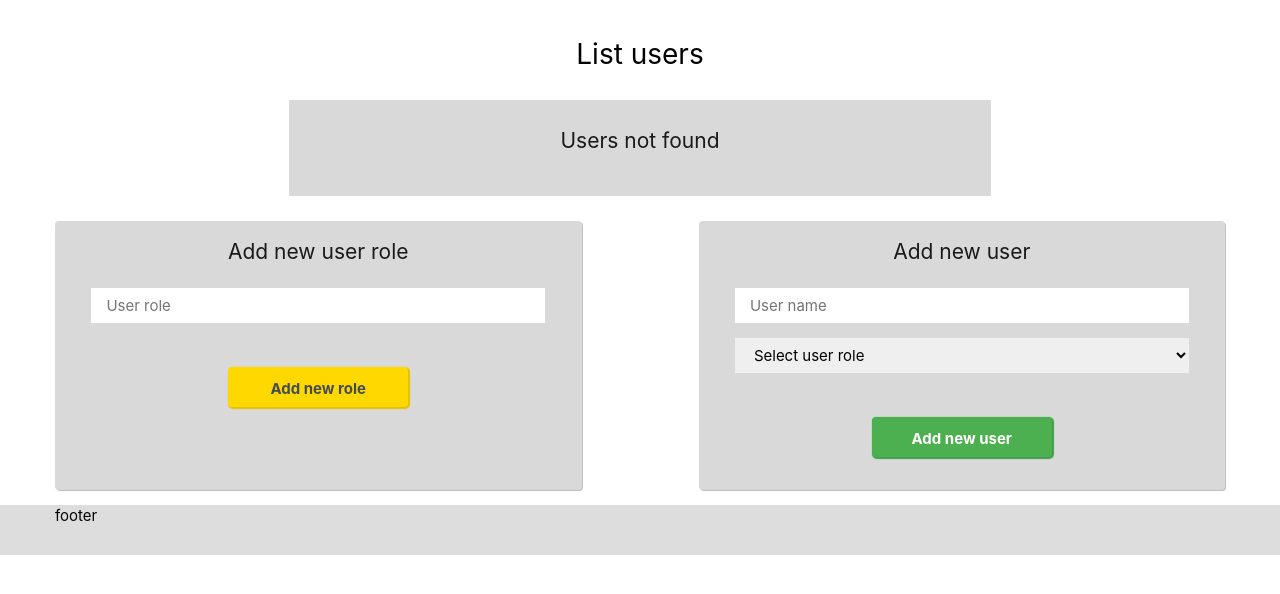
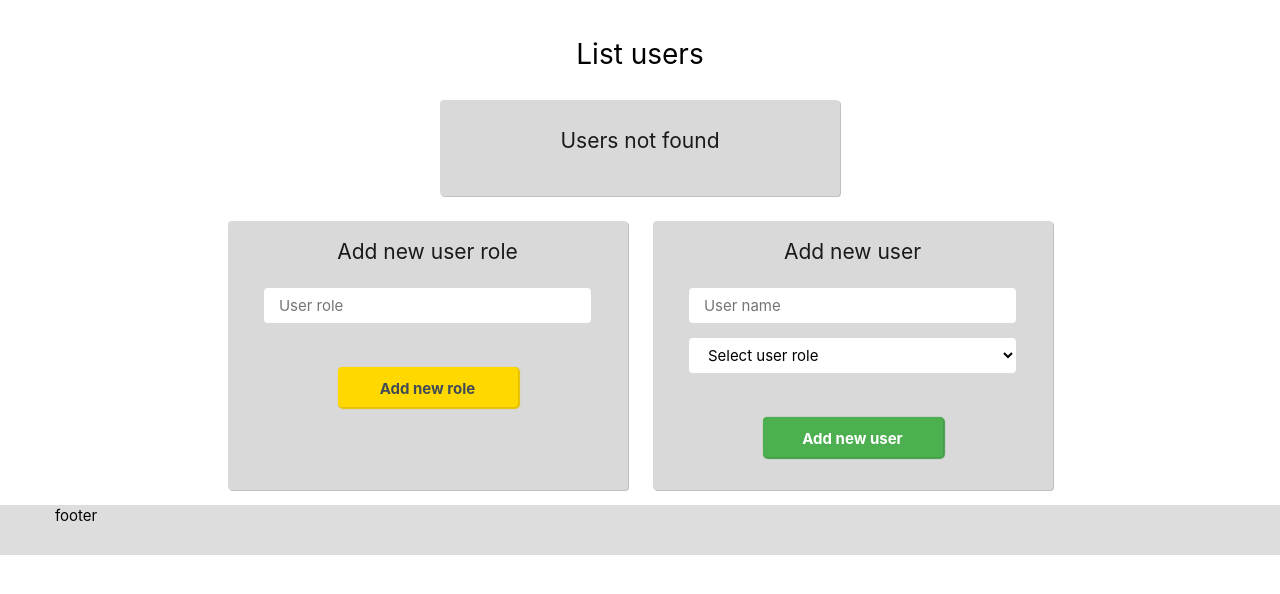
Before and after one commit to motunoff/wowvender, a PHP site: page / in a window 1280 px wide. Shown: the part 173-767 px from the top of the page. Run offline with PHP 8.4, Linux system fonts and the light colour scheme; data that the repository does not hold is empty.

Commit message:
code review

```diff
--- a/index.php
+++ b/index.php
@@ -5,6 +5,7 @@
 </head>
 <body>
 <style>
+
 	/* simple reset css*/
 
 	html {
@@ -377,7 +378,9 @@
 		justify-content: space-around;
 	}
 
+
 	/** header **/
+
 
 	#header {
 		background-color: whitesmoke;
@@ -403,15 +406,18 @@
 
 
 	/* global */
+	.page-content {
+		padding: 15px 0;
+	}
 
-	.main-content h1 {
+	.page-content h1 {
 
 		margin: 18px 0;
 		font-size: 28px;
 		text-align: center;
 	}
 
-	.main-content h2 {
+	.page-content h2 {
 		margin-bottom: 15px;
 		color: #1a1a1a;
 		text-align: center;
@@ -420,23 +426,21 @@
 
 	}
 
-	.post-content {
-		padding: 15px 0;
-	}
-
 	/* front page*/
 
 	.users-table {
-		max-width: 60%;
+		width: 400px;
 		margin: 25px auto;
-		padding: 25px;
+		padding: 25px 15px;
 		background: #d9d9d9;
+		box-shadow: 1px 1px 0 silver;
+		border-radius: 4px;
 	}
 
 	.users-table .user-name {
 		width: 200px;
 		height: 35px;
-		margin-right: 5px;
+		margin-right: 2.5px;
 		padding: 0 10px;
 		line-height: 35px;
 		background: #fff;
@@ -453,11 +457,15 @@
 	}
 
 	.forms-wrap form {
-		width: 45%;
+		width: 400px;
 		padding: 15px 25px;
 		background: #d9d9d9;
 		box-shadow: 1px 1px 0 silver;
 		border-radius: 4px;
+	}
+
+	.forms-wrap form:not(:last-of-type) {
+		margin-right: 25px;
 	}
 
 	.forms-wrap form fieldset {
@@ -473,8 +481,9 @@
 		line-height: 35px;
 		border: none;
 		outline: none;
+		background: #fff;
+		border-radius: 4px;
 	}
-
 
 	.forms-wrap form button {
 		display: block;
@@ -510,7 +519,6 @@
 	}
 
 	.btn-green {
-
 		background-color: #4caf50;
 		color: #ffffff;
 		border-color: #4caf50 !important;
@@ -519,6 +527,11 @@
 		-moz-box-shadow: 1px 1px 1px 1px rgba(68, 157, 72, 1);
 		transition: all 0.55s;
 	}
+
+	.result {
+		text-align: center;
+	}
+
 
 	/* footer */
 
@@ -564,28 +577,21 @@
 </header>
 <!-- end #header -->
 
-<!-- .main-content -->
-<div class="main-content">
-
-
 <!-- .page-content -->
-	<div class="main-container">
-
+<div class="page-content">
 	<div class="container">
 
-
-			<div class="main-content">
-
-				<div class="post-content">
 
 		<?
 
 		require_once 'db-connect.php';
 
 		?>
+
+
 		<h1>List users</h1>
 
-					<div class="users-table">
+		<section class="users-table">
 
 
 			<?php
@@ -602,7 +608,6 @@
 
 					$user_role = mysqli_query($con, "SELECT rolename FROM user_role  WHERE id	='$row[role_id]' limit 1 ");
 
-
 					if ( $user_role->num_rows > 0 ) {
 
 						$obj = mysqli_fetch_object($user_role);
@@ -614,21 +619,21 @@
 						echo 'Error in request';
 					}
 
-
 					echo '</div>';
 				}
-
 
 			} else {
 
 				echo '<h2>Users not found</h2>';
 
 			}
+
 			?>
 
-					</div>
 
-					<section class="forms-wrap flex justify-content-space-between">
+		</section>
+
+		<section class="forms-wrap flex justify-content-center">
 
 			<form id="add-new-user-role" action="#" method="post" enctype="multipart/form-data">
 
@@ -688,19 +693,10 @@
 
 		</section>
 
-				</div>
 
 	</div>
-
-
 </div>
-
-	</div>
-	<!-- end .main-container -->
-
-
-</div>
-<!-- end .main-content -->
+<!-- end .page-content -->
 
 <!-- #footer -->
 <footer id="footer">
```
Also changed, not shown: core.php (+14 -13 lines), db-connect.php (+10 -12 lines), db.php (+9 -9 lines), main.js (+10 -11 lines). Lines whose indentation alone changed are shown as unchanged.
